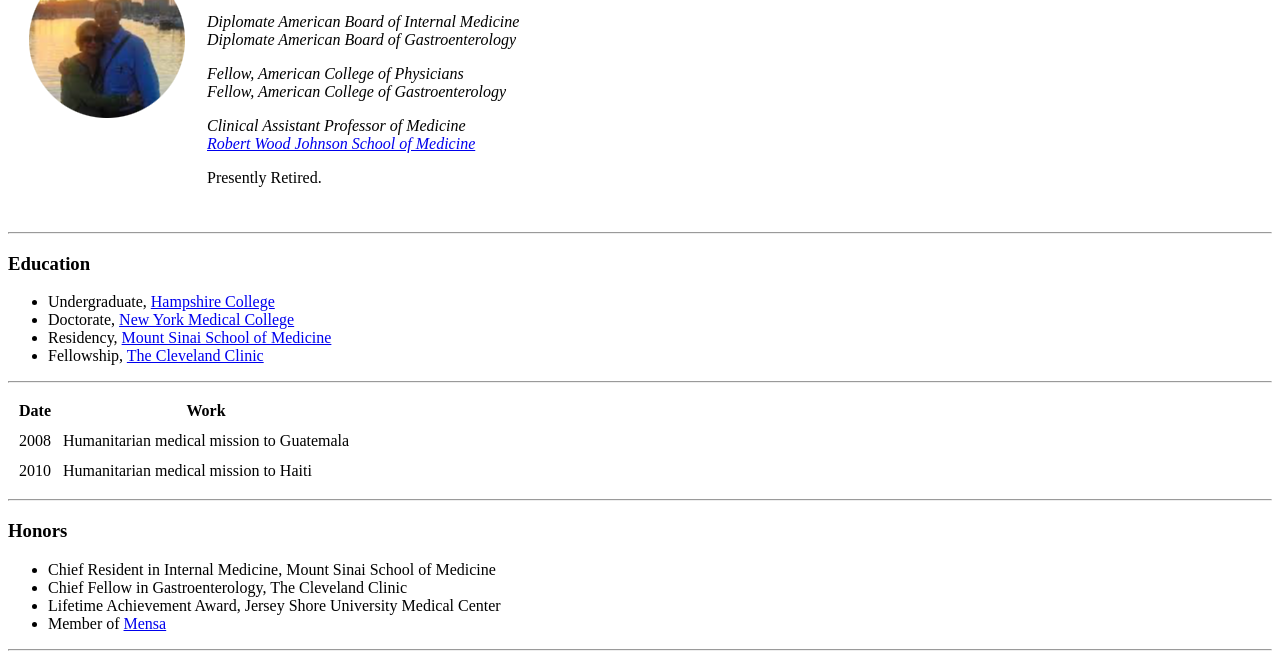
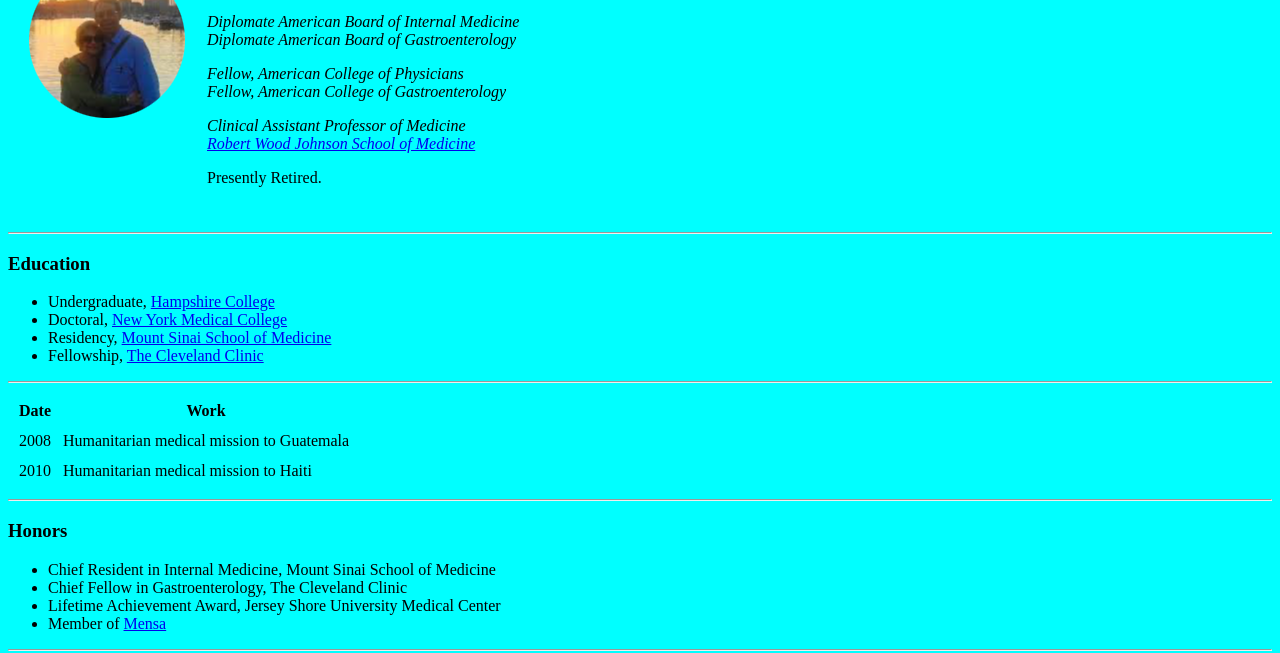
Before and after one commit to dreros21/cv, a plain HTML site: page index.html in a window 1280 px wide. Shown: the part 148-801 px from the top of the page. Drawn offline with Linux system fonts and the light colour scheme.

Commit message:
Add files via upload

```diff
--- a/index.html
+++ b/index.html
@@ -6,7 +6,7 @@
   <title>Eric's Personal Site</title>
 </head>
 
-<body>
+<body style="background-color: aqua;">
   <table cellspacing="20">
     <tr>
       <td><img src="ejr images-modified.png" alt="eric profile picture"></td>
@@ -35,7 +35,7 @@
   <h3>Education</h3>
   <ul>
     <li>Undergraduate, <a href="https://www.hampshire.edu">Hampshire College</a></li>
-    <li>Doctorate, <a href="https://www.nymc.edu">New York Medical College</a></li>
+    <li>Doctoral, <a href="https://www.nymc.edu">New York Medical College</a></li>
     <li>Residency, <a href="https://icahn.mssm.edu">Mount Sinai School of Medicine</a></li>
     <li>Fellowship, <a href="https://my.clevelandclinic.org">The Cleveland Clinic</a></li>
   </ul>
@@ -84,7 +84,7 @@
       <td>Excel</td>
       <td>☆☆☆</td>
     </tr>
-     <tr>
+    <tr>
       <td>Python</td>
       <td>☆☆</td>
     </tr>
```
